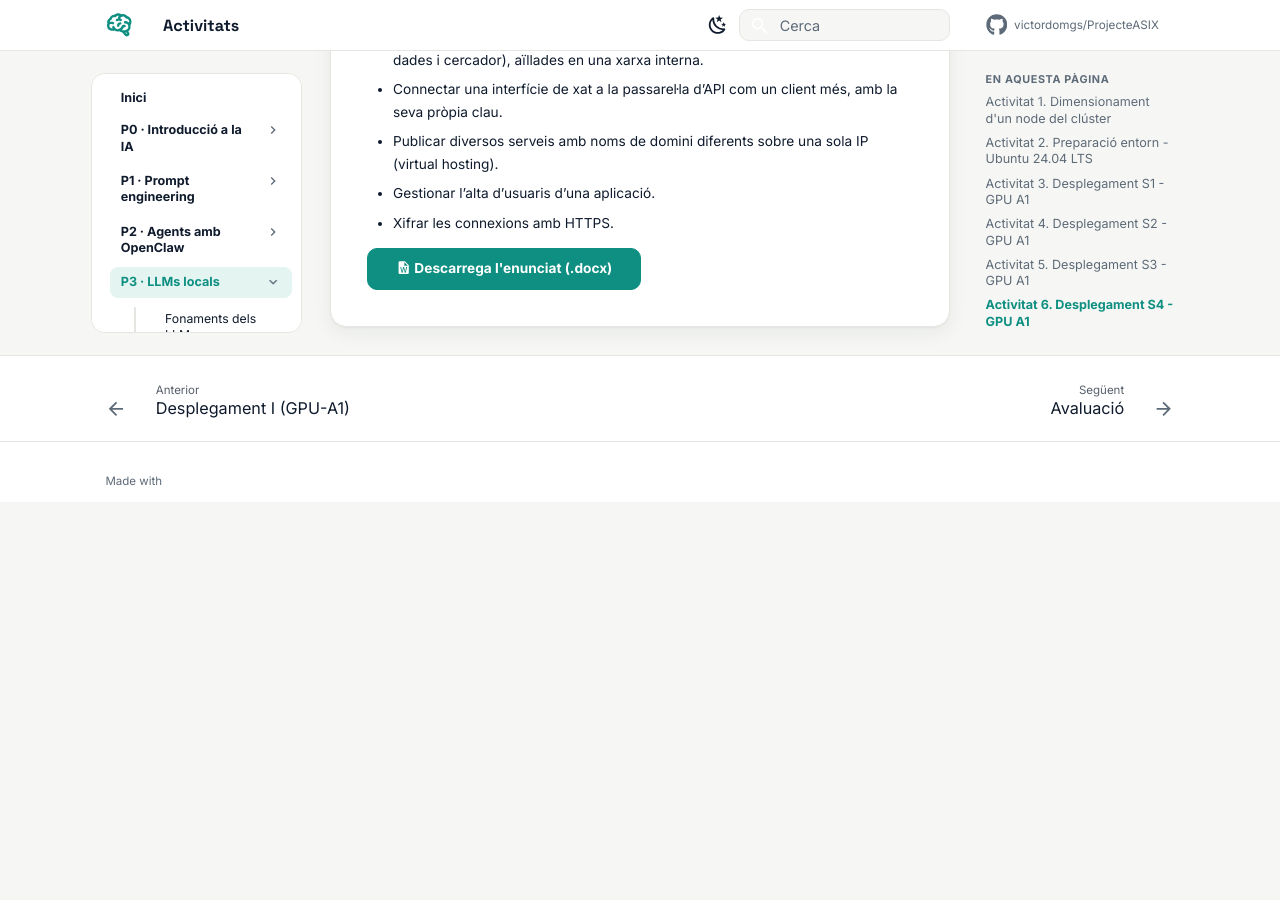
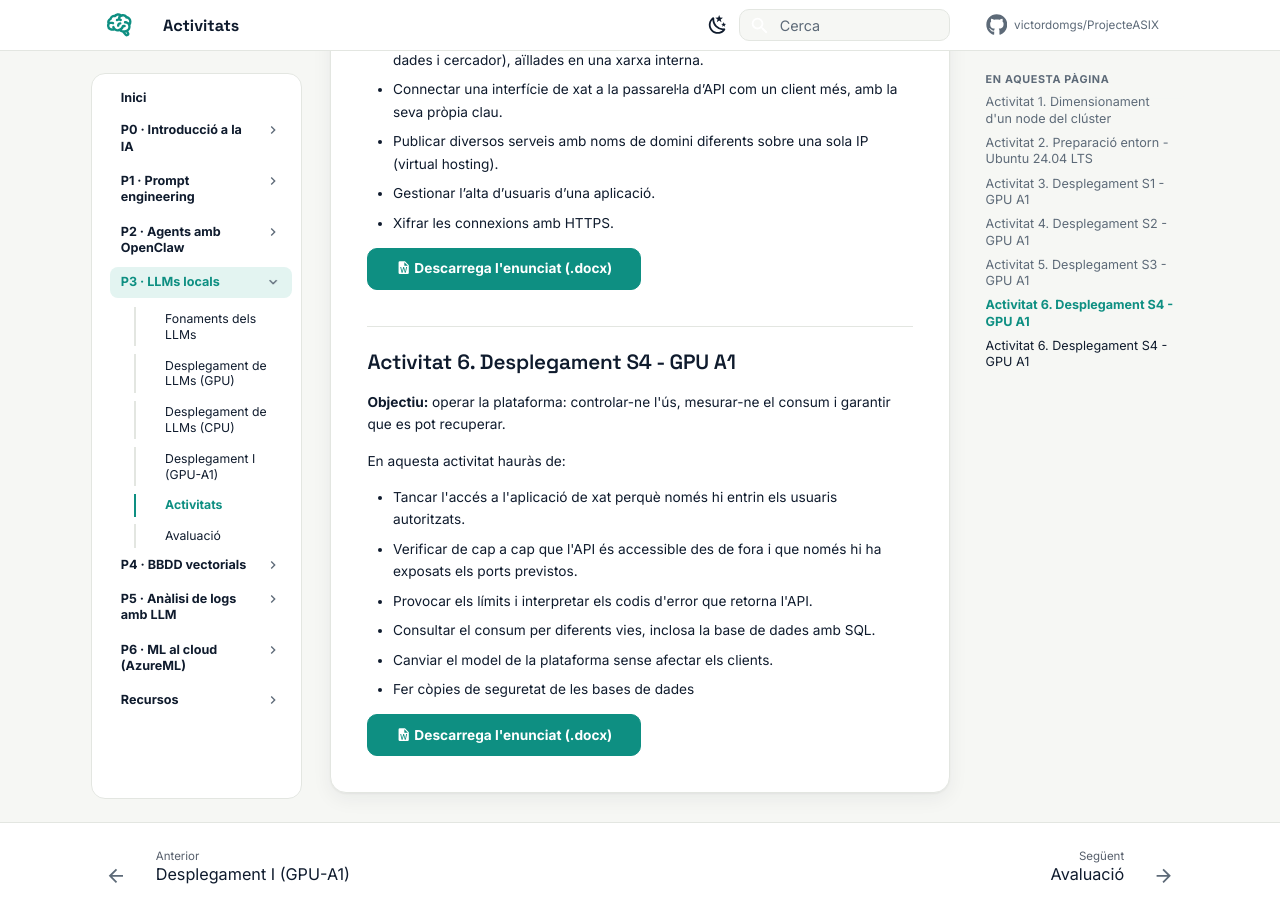
Before and after one commit to victordomgs/ProjecteASIX, an MkDocs documentation site: the page built from docs/p3-llms-locals/activitats.md, in a window 1280 px wide and 900 px high, scrolled down 2379 px. Built offline with MkDocs 1.6.1 and Material for MkDocs 9.7.7, drawn with Linux system fonts in a browser that asks for light colours; comment, search, counter and statistics services are not loaded; before the commit the page ends 2881 px from its top, so only the background shows below that.

Commit message:
Update activitats.md

```diff
--- a/docs/p3-llms-locals/activitats.md
+++ b/docs/p3-llms-locals/activitats.md
@@ -79,3 +79,18 @@ En aquesta activitat hauràs de:
 - Xifrar les connexions amb HTTPS.
 
 [:material-file-word: Descarrega l'enunciat (.docx)](fitxers/P3_Desplegament-S4_2026-27.docx){ .md-button .md-button--primary download="P3_Desplegament-S4_2026-27.docx" }
+
+## Activitat 6. Desplegament S4 - GPU A1
+
+**Objectiu:** operar la plataforma: controlar-ne l'ús, mesurar-ne el consum i garantir que es pot recuperar.
+
+En aquesta activitat hauràs de:
+
+- Tancar l'accés a l'aplicació de xat perquè només hi entrin els usuaris autoritzats.
+- Verificar de cap a cap que l'API és accessible des de fora i que només hi ha exposats els ports previstos.
+- Provocar els límits i interpretar els codis d'error que retorna l'API.
+- Consultar el consum per diferents vies, inclosa la base de dades amb SQL.
+- Canviar el model de la plataforma sense afectar els clients.
+- Fer còpies de seguretat de les bases de dades
+
+[:material-file-word: Descarrega l'enunciat (.docx)](fitxers/P3_Desplegament-S5_2026-27.docx){ .md-button .md-button--primary download="P3_Desplegament-S5_2026-27.docx" }
```
